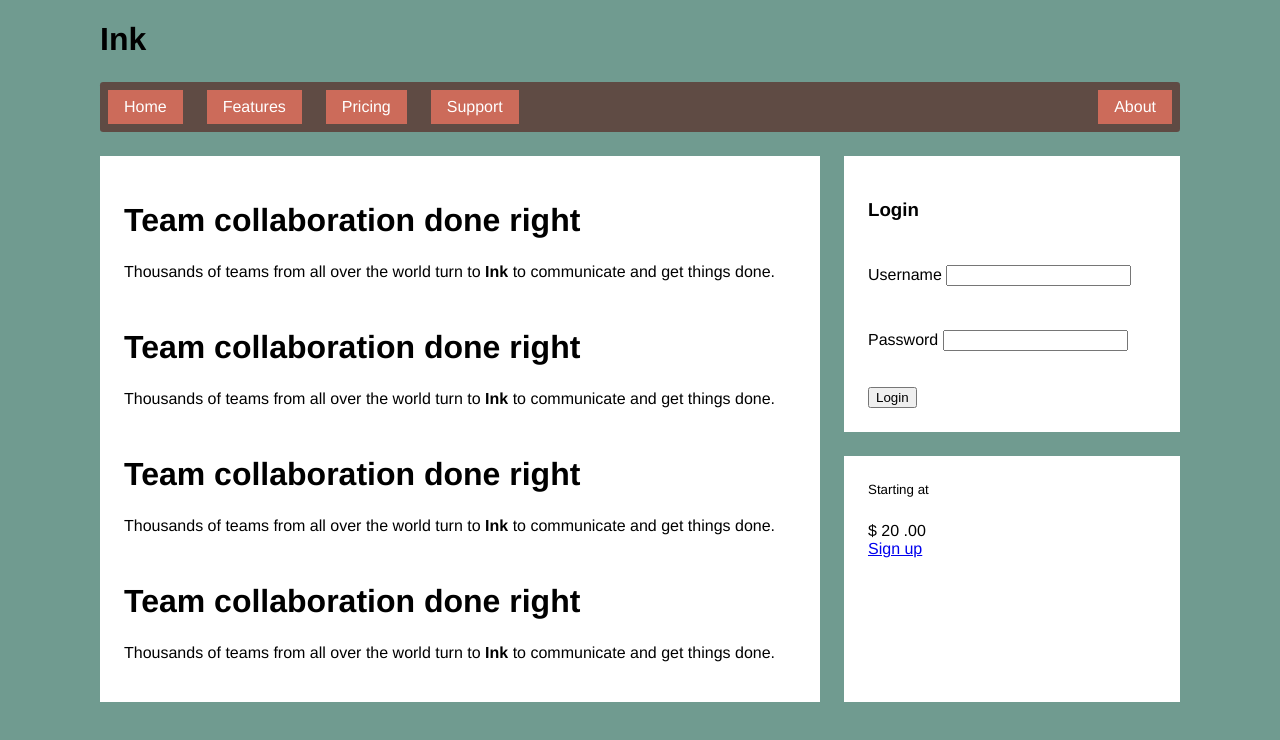
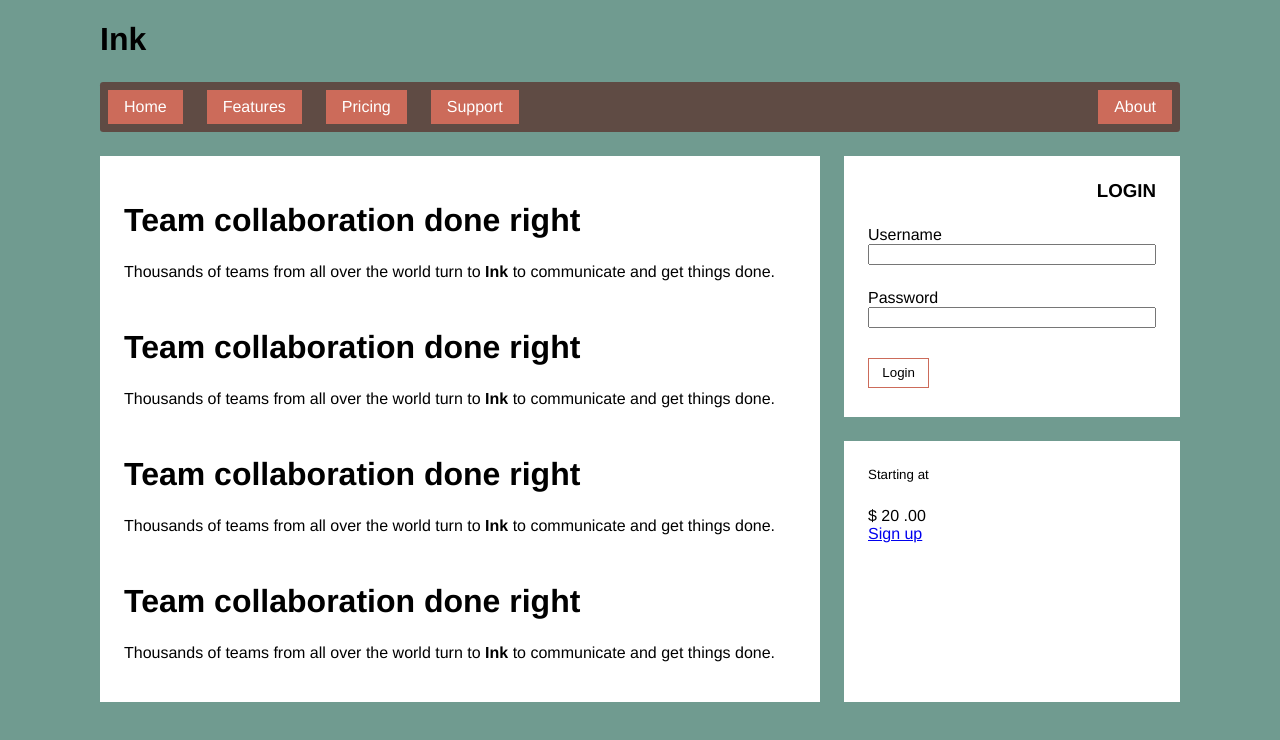
Before and after one commit to jdsutherland/css-in-depth, a plain HTML site: page ch05-flexbox/index.html in a window 1280 px wide. Drawn offline with Linux system fonts and the light colour scheme.

Commit message:
Add login form styles

```diff
--- a/ch05-flexbox/style.css
+++ b/ch05-flexbox/style.css
@@ -77,3 +77,25 @@ body * + * {
 .column-sidebar > .tile {
   flex: 1;
 }
+
+.login-form h3 {
+  margin: 0;
+  font-style: .9em;
+  font-weight: bold;
+  text-align: right;
+  text-transform: uppercase;
+}
+
+.login-form input:not([type=checkbox]):not([type=radio]) {
+  display: block;
+  width: 100%;
+  margin-top: 0;
+}
+
+.login-form button {
+  margin-top: 1em;
+  border: 1px solid #cc6b5a;
+  background-color: white;
+  padding: .5em 1em;
+  cursor: pointer;
+}
```
